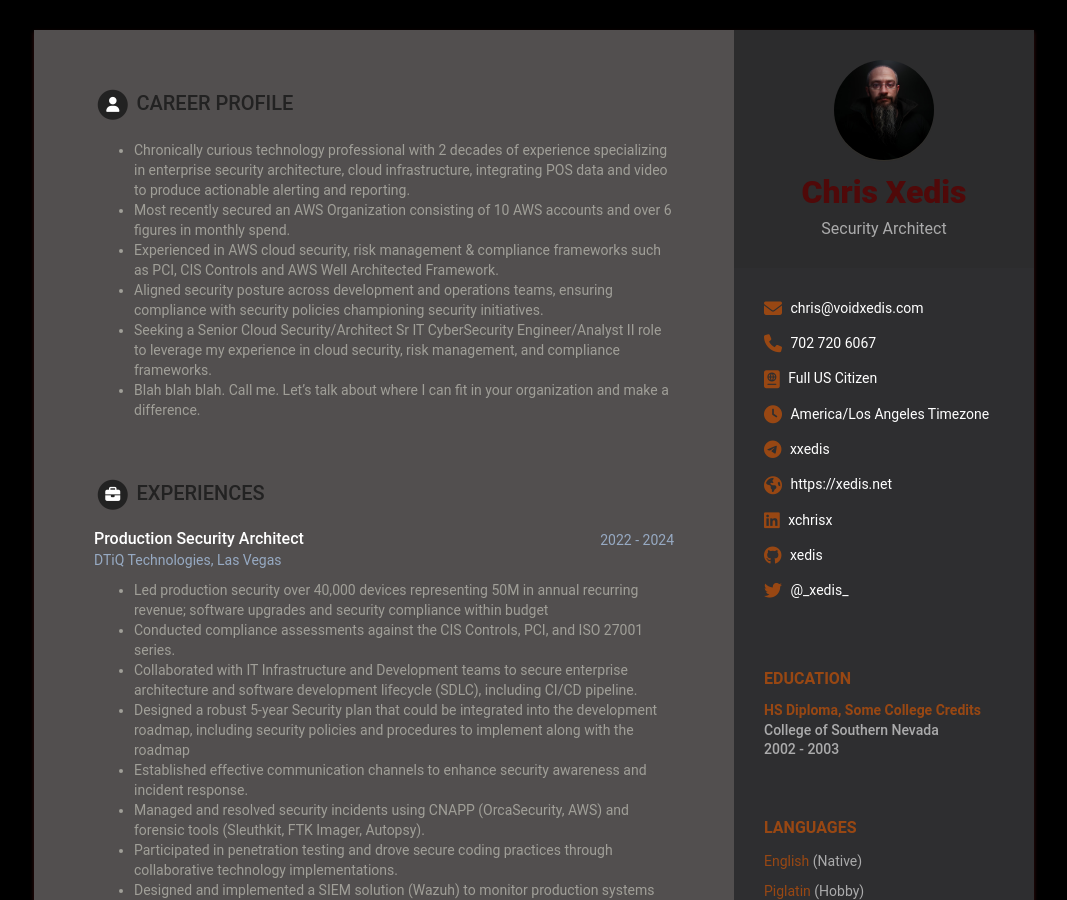
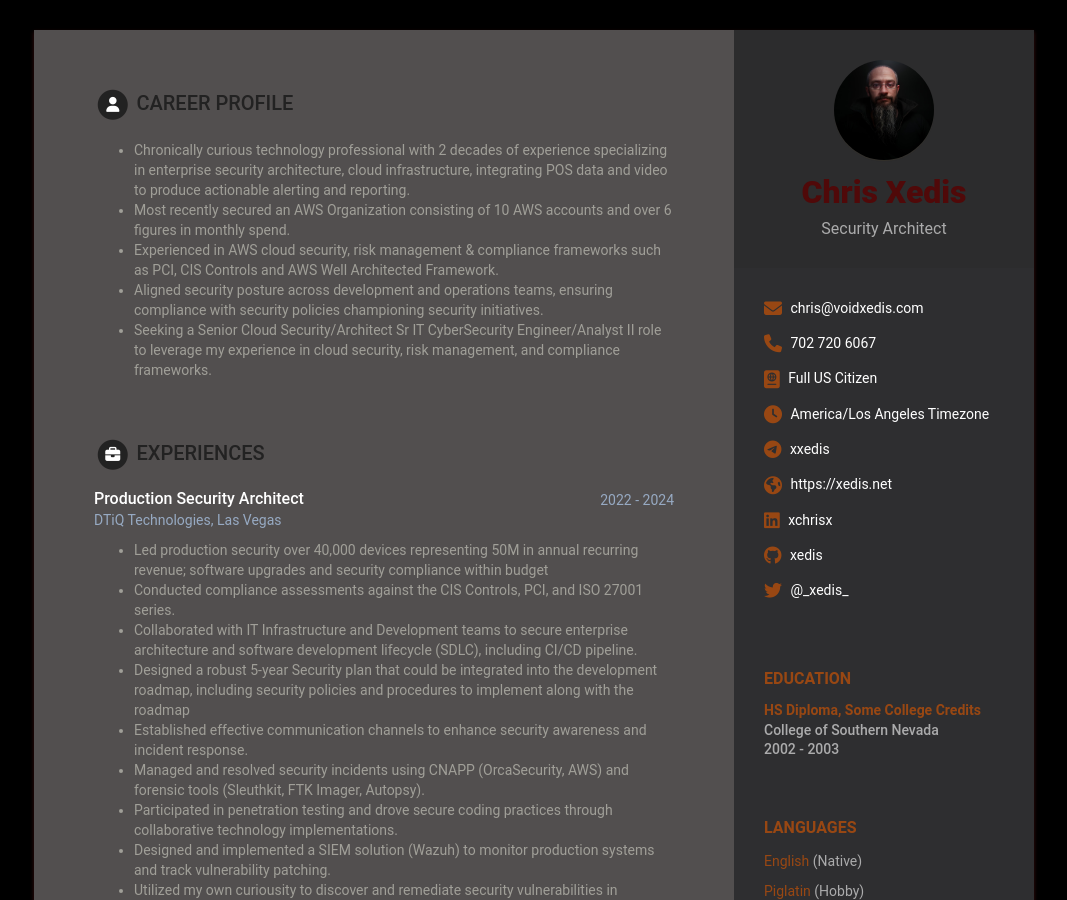
Before and after one commit to xedis/online-cv, a Jekyll site: the page built from index.html, in a window 1280 px wide and 900 px high. Shown: the whole window, without its empty margins (106-1173 px from the left). Built offline with Jekyll 4.4.1, drawn with Linux system fonts in a browser that asks for light colours.

Commit message:
remove blah blah

```diff
--- a/_data/data.yml
+++ b/_data/data.yml
@@ -65,7 +65,6 @@ career-profile:
       - Experienced in AWS cloud security, risk management & compliance frameworks such as PCI, CIS Controls and AWS Well Architected Framework.
       - Aligned security posture across development and operations teams, ensuring compliance with security policies championing security initiatives.
       - Seeking a Senior Cloud Security/Architect Sr IT CyberSecurity Engineer/Analyst II role to leverage my experience in cloud security, risk management, and compliance frameworks.
-      - Blah blah blah. Call me. Let's talk about where I can fit in your organization and make a difference.
 extra-links:
     title: Linktree
     url: https://links.xedis.me
```
